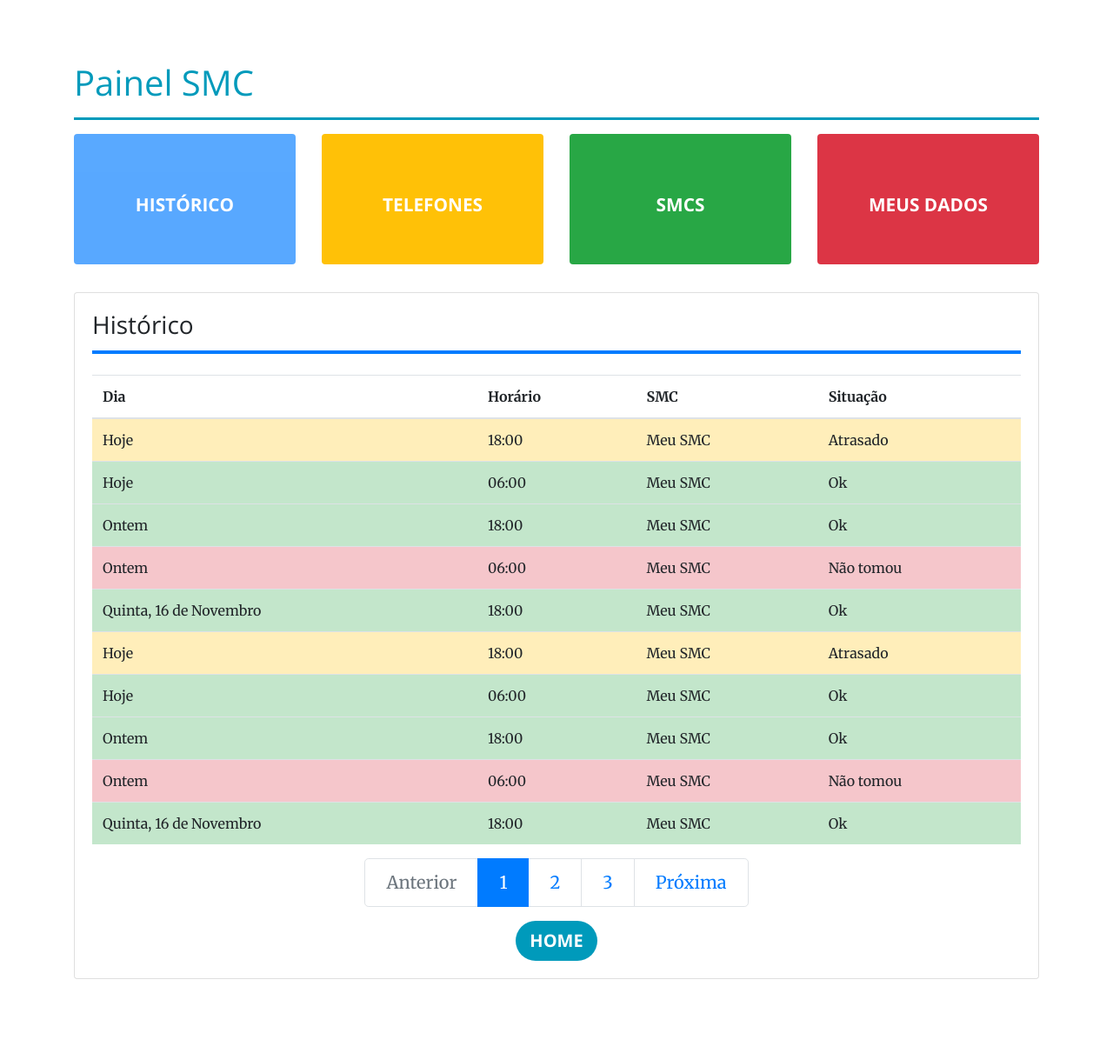
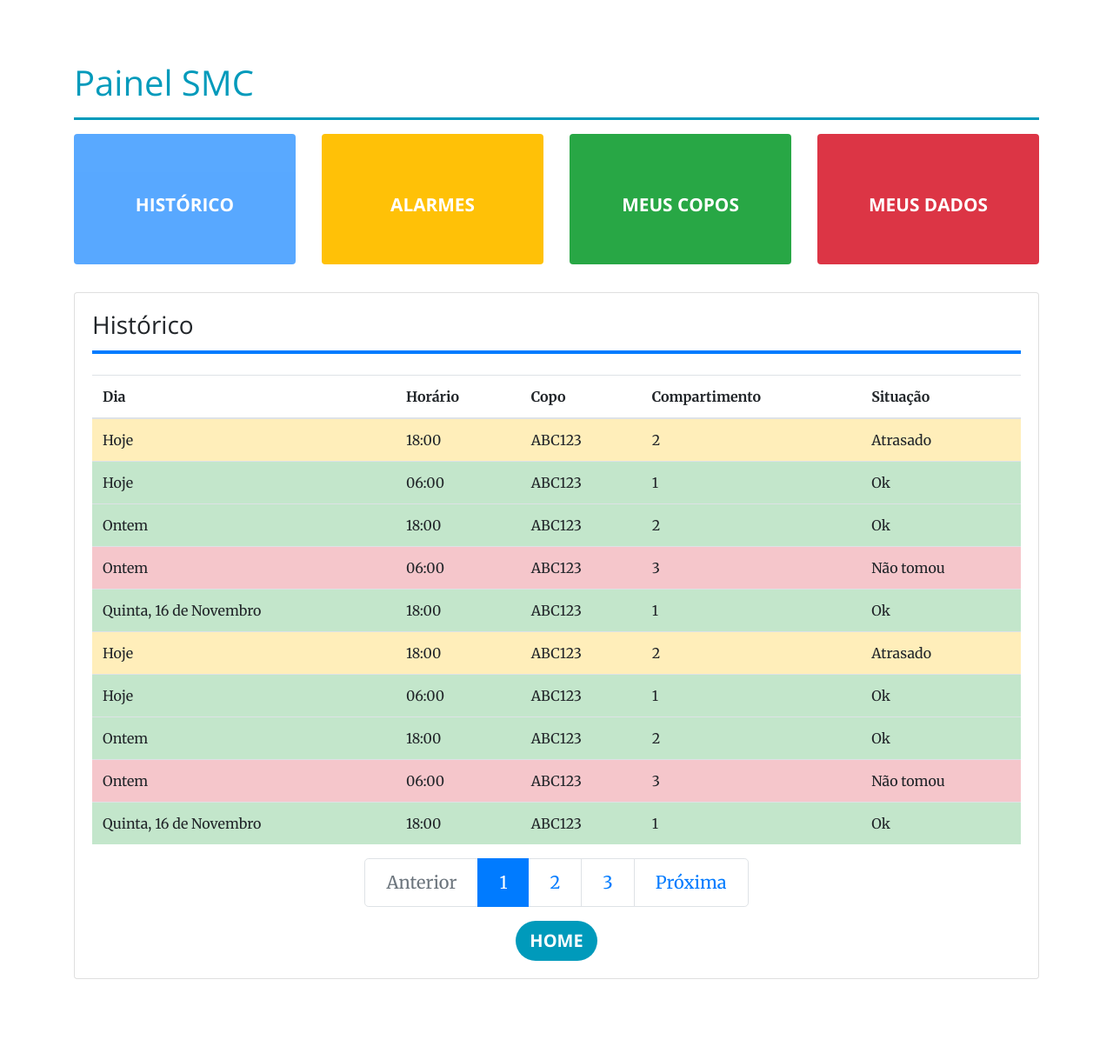
Before and after one commit to PI1-2018-2/smart-medicine-cup, a Django app: page /dashboard/historic/ in a window 1280 px wide. Shown: the part 57-1268 px from the top of the page at 87% size. Run offline with Django 3.2, Linux system fonts and the light colour scheme; some libraries are stand-ins or nearby versions.

Commit message:
Issue #38 US25 Alarm page and adjustments

```diff
--- a/smart_medicine_cup_backend/dashboard/templates/historic.html
+++ b/smart_medicine_cup_backend/dashboard/templates/historic.html
@@ -33,7 +33,8 @@
                     <tr>
                       <th scope="col">Dia</th>
                       <th scope="col">Horário</th>
-                      <th scope="col">SMC</th>
+                      <th scope="col">Copo</th>
+                      <th scope="col">Compartimento</th>
                       <th scope="col">Situação</th>
                     </tr>
                   </thead>
@@ -41,61 +42,71 @@
                     <tr class="table-warning">
                       <td scope="row">Hoje</td>
                       <td>18:00</td>
-                      <td>Meu SMC</td>
+                      <td>ABC123</td>
+                      <td>2</td>
                       <td>Atrasado</td>
                     </tr>
                     <tr class="table-success">
                       <td scope="row">Hoje</td>
                       <td>06:00</td>
-                      <td>Meu SMC</td>
+                      <td>ABC123</td>
+                      <td>1</td>
                       <td>Ok</td>
                     </tr>
                     <tr class="table-success">
                       <td scope="row">Ontem</td>
                       <td>18:00</td>
-                      <td>Meu SMC</td>
+                      <td>ABC123</td>
+                      <td>2</td>
                       <td>Ok</td>
                     </tr>
                     <tr class="table-danger">
                       <td scope="row">Ontem</td>
                       <td>06:00</td>
-                      <td>Meu SMC</td>
+                      <td>ABC123</td>
+                      <td>3</td>
                       <td>Não tomou</td>
                     </tr>
                     <tr class="table-success">
                       <td scope="row">Quinta, 16 de Novembro</td>
                       <td>18:00</td>
-                      <td>Meu SMC</td>
+                      <td>ABC123</td>
+                      <td>1</td>
                       <td>Ok</td>
                     </tr>
                     <tr class="table-warning">
                       <td scope="row">Hoje</td>
                       <td>18:00</td>
-                      <td>Meu SMC</td>
+                      <td>ABC123</td>
+                      <td>2</td>
                       <td>Atrasado</td>
                     </tr>
                     <tr class="table-success">
                       <td scope="row">Hoje</td>
                       <td>06:00</td>
-                      <td>Meu SMC</td>
+                      <td>ABC123</td>
+                      <td>1</td>
                       <td>Ok</td>
                     </tr>
                     <tr class="table-success">
                       <td scope="row">Ontem</td>
                       <td>18:00</td>
-                      <td>Meu SMC</td>
+                      <td>ABC123</td>
+                      <td>2</td>
                       <td>Ok</td>
                     </tr>
                     <tr class="table-danger">
                       <td scope="row">Ontem</td>
                       <td>06:00</td>
-                      <td>Meu SMC</td>
+                      <td>ABC123</td>
+                      <td>3</td>
                       <td>Não tomou</td>
                     </tr>
                     <tr class="table-success">
                       <td scope="row">Quinta, 16 de Novembro</td>
                       <td>18:00</td>
-                      <td>Meu SMC</td>
+                      <td>ABC123</td>
+                      <td>1</td>
                       <td>Ok</td>
                     </tr>
                   </tbody>
--- a/smart_medicine_cup_backend/dashboard/templates/menu.html
+++ b/smart_medicine_cup_backend/dashboard/templates/menu.html
@@ -2,11 +2,11 @@
   <a class="btn btn-blue dashboardBtn" href="/dashboard/historic/" role="button">Histórico</a>
 </div>
 <div class="col-lg-3">
-  <a class="btn btn-warning dashboardBtn text-white" href="/dashboard/contacts/" role="button">Telefones</a>
+  <a class="btn btn-warning dashboardBtn text-white" href="/dashboard/alarms/" role="button">Alarmes</a>
 </div>
 <div class="col-lg-3">
-  <a class="btn btn-success dashboardBtn" href="/dashboard/smc/" role="button">SMCs</a>
+  <a class="btn btn-success dashboardBtn" href="/dashboard/smc/" role="button">Meus Copos</a>
 </div>
 <div class="col-lg-3">
-  <a class="btn btn-danger dashboardBtn" href="/dashboard/edit_registration/" role="button">Meus dados</a>
+  <a class="btn btn-danger dashboardBtn" href="/dashboard/edit_registration/" role="button">Meus Dados</a>
 </div>
--- a/smart_medicine_cup_backend/dashboard/urls.py
+++ b/smart_medicine_cup_backend/dashboard/urls.py
@@ -7,5 +7,5 @@ urlpatterns = [
     path('login/', views.Login.as_view()),
     path('smc/', views.Smc.as_view()),
     path('historic/', views.Historic.as_view()),
-    path('contacts/', views.Contacts.as_view()),
+    path('alarms/', views.Alarms.as_view()),
 ]
--- a/smart_medicine_cup_backend/dashboard/views.py
+++ b/smart_medicine_cup_backend/dashboard/views.py
@@ -17,5 +17,5 @@ class Smc(TemplateView):
 class Historic(TemplateView):
     template_name = "historic.html"
 
-class Contacts(TemplateView):
-    template_name = "contacts.html"
+class Alarms(TemplateView):
+    template_name = "alarms.html"
```
Also changed, not shown: smart_medicine_cup_backend/dashboard/templates/alarms.html (added, +94 -0 lines), smart_medicine_cup_backend/dashboard/templates/contacts.html (deleted, +0 -104 lines), smart_medicine_cup_backend/dashboard/templates/dashboard.html (+12 -6 lines), smart_medicine_cup_backend/dashboard/templates/smc.html (+15 -7 lines).
